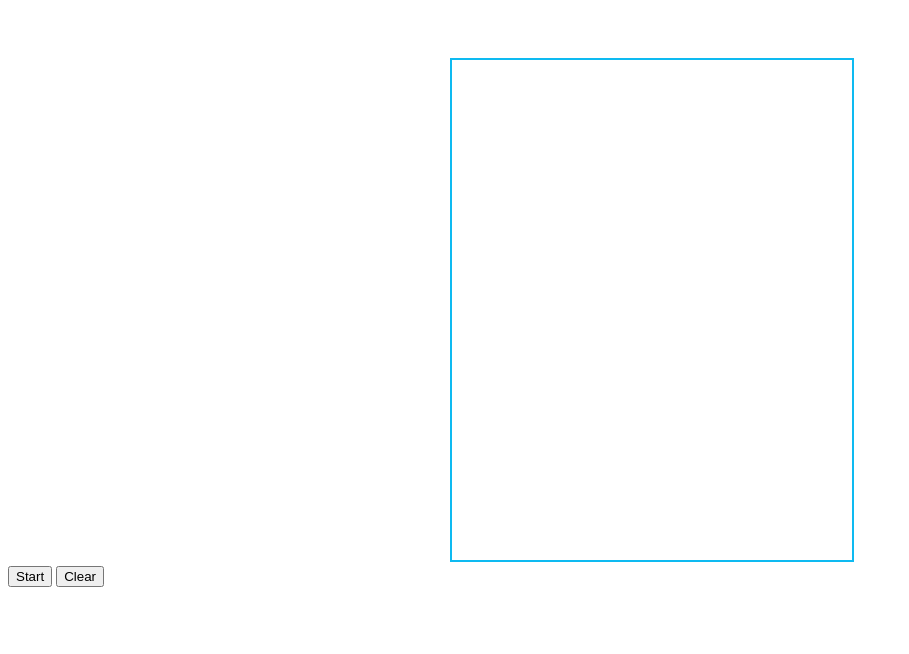
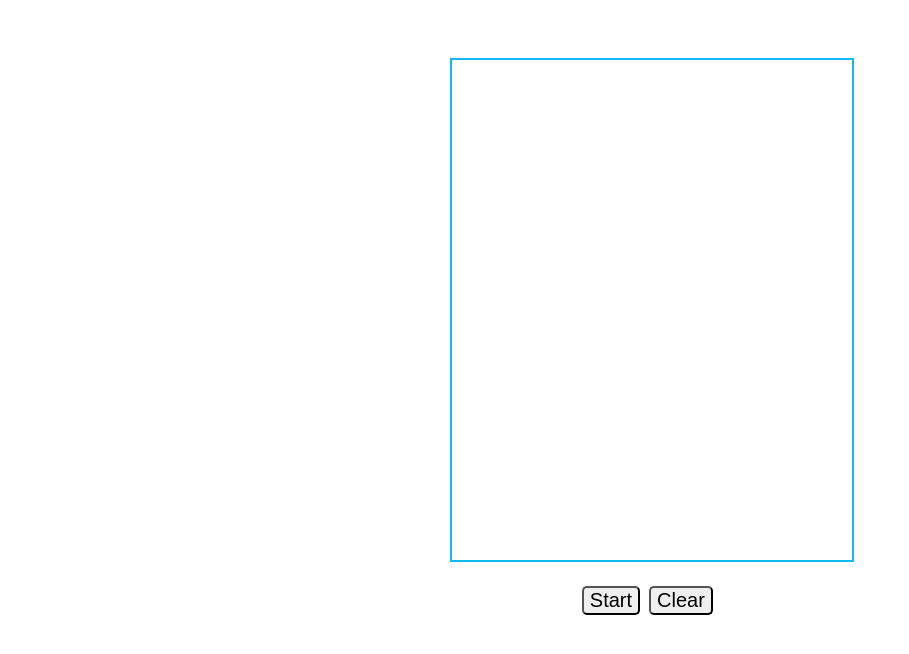
Before and after one commit to Julee117/game-of-life, a plain HTML site: page index.html in a window 1280 px wide. Shown: the whole page, without its empty margins (0-909 px from the left). Drawn offline with Linux system fonts and the light colour scheme.

Commit message:
Add css to div and buttons

```diff
--- a/stylesheet.css
+++ b/stylesheet.css
@@ -3,3 +3,14 @@ canvas {
   margin-left: 35%;
   margin-top: 50px;
 }
+
+div {
+  margin-top: 20px;
+  margin-left: 45%;
+}
+
+button {
+  font-size: 20px;
+  border-radius: 5px;
+  margin-left: 5px;
+}
```
